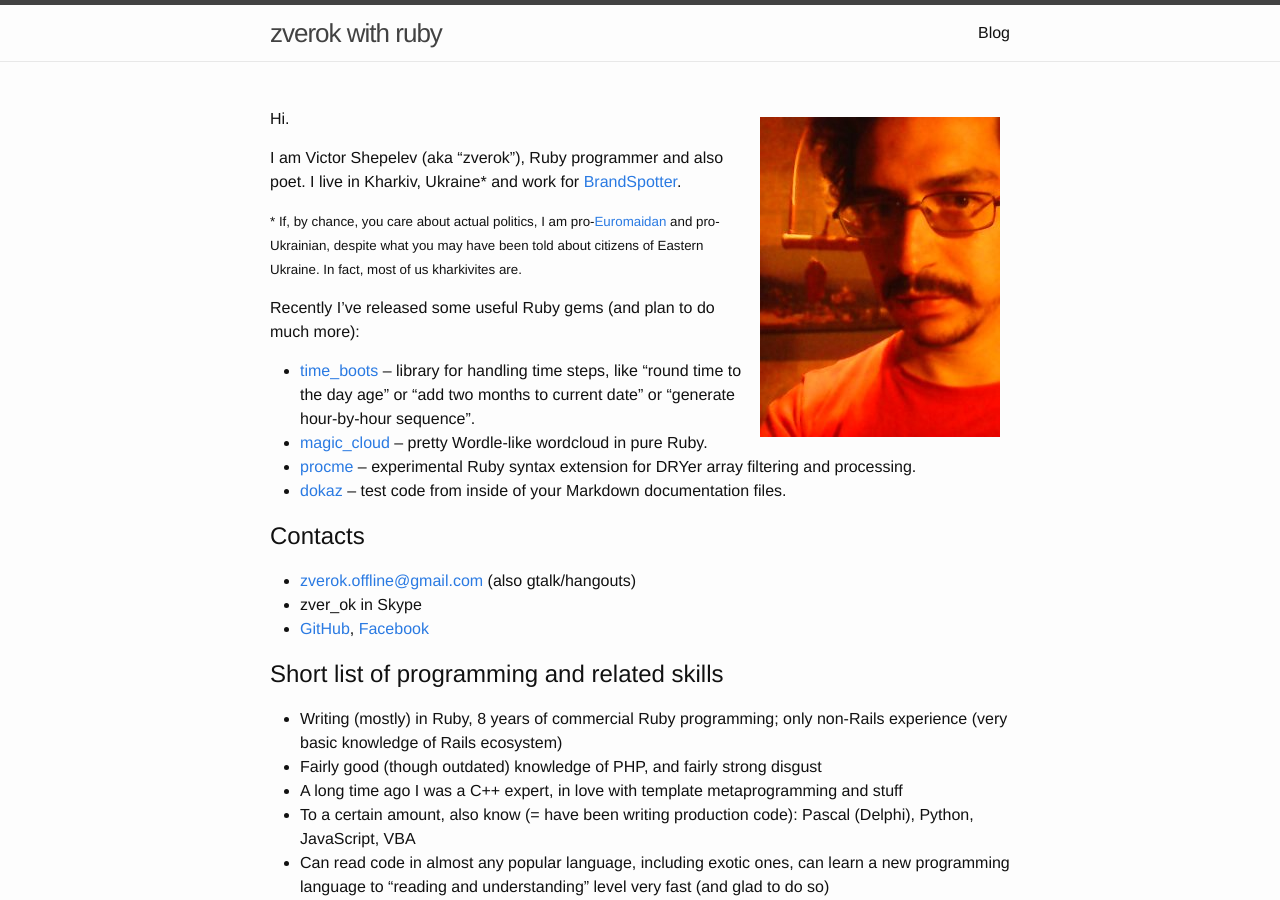
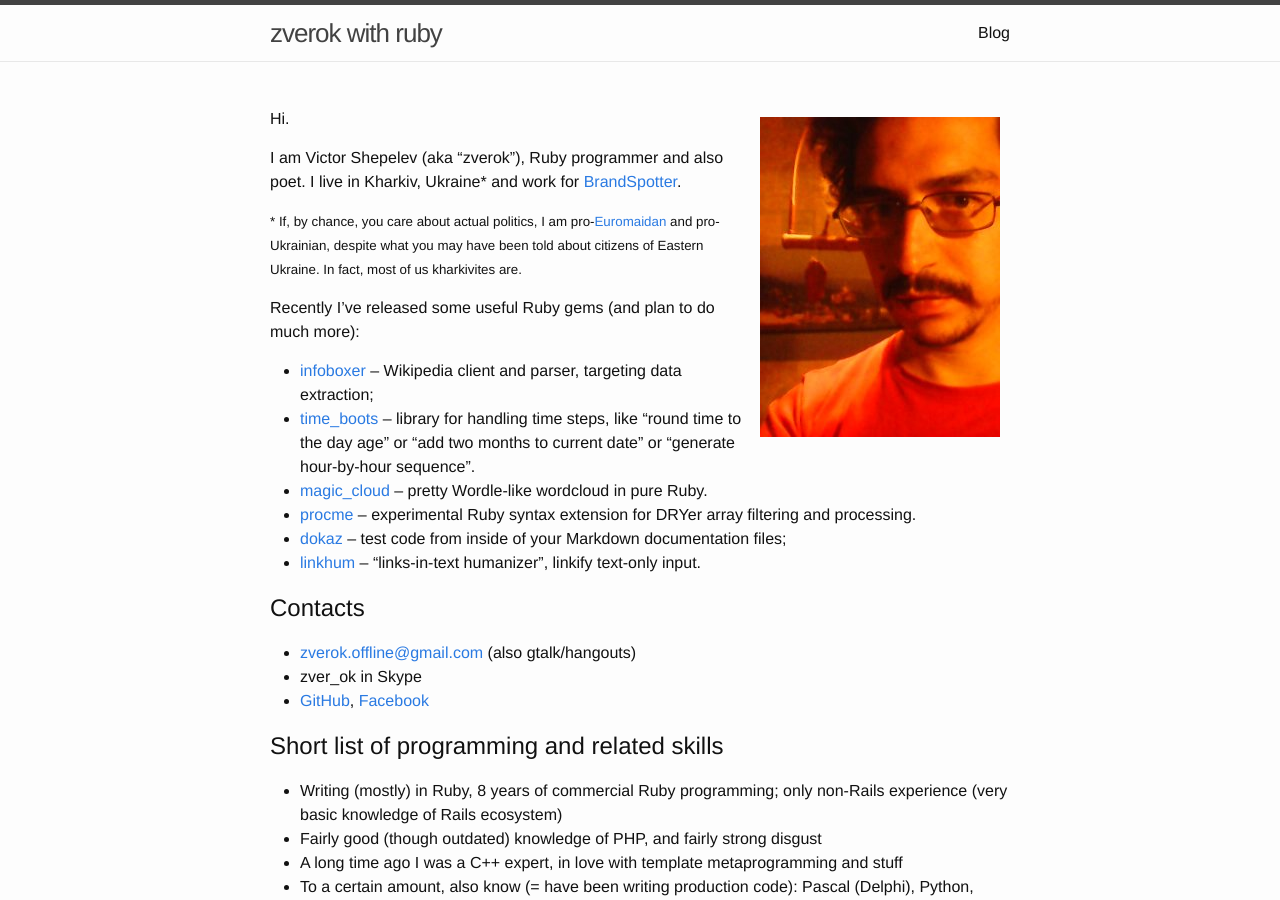
Before and after one commit to zverok/zverok.github.io, a Jekyll site: the page built from index.md, in a window 1280 px wide and 900 px high. Built offline with Jekyll 4.4.1, drawn with Linux system fonts in a browser that asks for light colours.

Commit message:
Index -- gems list

```diff
--- a/index.md
+++ b/index.md
@@ -13,10 +13,12 @@ I live in Kharkiv, Ukraine* and work for [BrandSpotter](http://brandspotter.ru/)
 
 Recently I've released some useful Ruby gems (and plan to do much more):
 
+* [infoboxer](https://github.com/molybdenum-99/infoboxer) -- Wikipedia client and parser, targeting data extraction;
 * [time_boots](http://github.com/zverok/time_boots) -- library for handling time steps, like "round time to the day age" or "add two months to current date" or "generate hour-by-hour sequence".
 * [magic_cloud](http://github.com/zverok/magic_cloud) -- pretty Wordle-like wordcloud in pure Ruby.
 * [procme](http://github.com/zverok/procme) -- experimental Ruby syntax extension for DRYer array filtering and processing.
-* [dokaz](http://github.com/zverok/dokaz) -- test code from inside of your Markdown documentation files.
+* [dokaz](http://github.com/zverok/dokaz) -- test code from inside of your Markdown documentation files;
+* [linkhum](https://github.com/zverok/linkhum) -- "links-in-text humanizer", linkify text-only input.
 
 ## Contacts
 
```
